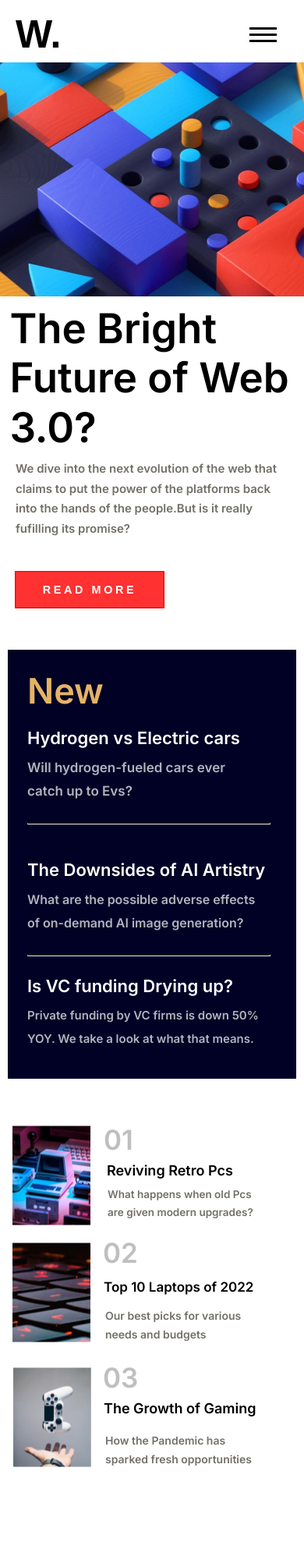
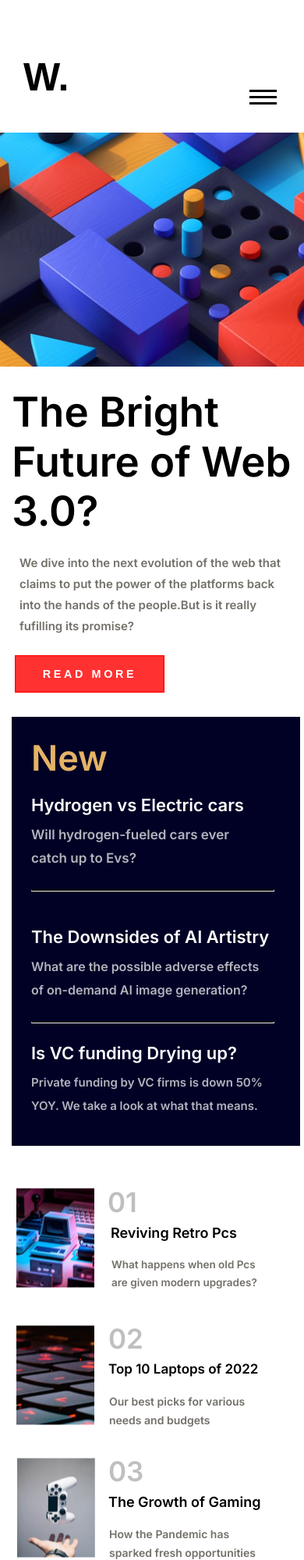
Before and after one commit to seraph894/newsletter, a plain HTML site: page workspace/index.html in a window 390 px wide. Shown: the top 2000 px of the page at 78% size. Before the commit the page ends 1883 px from the top, so only its background shows below. Drawn offline with Linux system fonts and the light colour scheme.

Commit message:
final adjustments

```diff
--- a/workspace/index.html
+++ b/workspace/index.html
@@ -60,7 +60,7 @@ W.
 <main>
 
 <!-- image-here -->
-
+<div class="full">
 <div class="image-box" id="home">
 <img src="../workspace/assets/images/image-web-3-desktop.jpg" alt="tech-image" class="in1">
 </div>
@@ -134,7 +134,7 @@ The Growth of Gaming
 
 <!-- end-box-image-section -->
 
-<!-- begin-end box-section -->
+<!-- begin-2ND box-section -->
 
 <div class="box-section-2" id="new">
 <h2 class="new">New</h2>
@@ -155,7 +155,7 @@ The Growth of Gaming
 <span class="content-3">Private funding by VC firms is down 50% YOY. We take a look at what that means.</span>
 </div>
 </div>
-
+</div>
 </main>
 </div>
 </body>
--- a/workspace/styles.css
+++ b/workspace/styles.css
@@ -7,18 +7,27 @@ font-family: 'Inter', sans-serif;
 width:80vw;
 height:100vh;
 }
+
+
 .boddy{
 position:relative;
 left:130px;
 }
+.full{
+
+}
 .navigation{
 display: flex;
 justify-content: flex-end; /* Align items to the end (right side) */
+padding:-500px;
+margin-bottom:-250px;
+position:relative;
+top:80px;
 }
 .navigation ul{
 list-style-type: none;
 display: flex;
-gap: 15px;
+gap:15px;
 }
 .navigation li a {
 text-decoration: none;
@@ -37,18 +46,21 @@ position:absolute;
 font-family:'Inter-ExtraBold', sans-serif;
 font-weight:800;
 font-size:80px;
+top:40px;
+left:10px;
 }
 .image-box{
 transform:scale(0.5);
-position:relative;
-left:-300px
+position:absolute;
+left:-350px;
+top:55px;
 }
 .head{
 font-size:80px;
-position:relative;
+position:absolute;
 font-weight:200;
 word-wrap: break-word;
-top:-180px;
+top:920px;
 left:-55px;
 }
 .bright{
@@ -60,11 +72,11 @@ transform:scale(0.8);
 position:relative;
 word-wrap:break-word;
 overflow-wrap: break-word;
-top:-410px;
+top:750px;
 left:400px;
 font-size:15px;
 text-align: left;
-line-height:1.7;
+line-height:1.8;
 display: inline-block;
 color:#737069;
 font-weight:500;
@@ -104,7 +116,7 @@ display:flex;
 display:flex;
 justify-content:flex-end;
 position:absolute;
-top:930px;
+top:920px;
 left:152px;
 font-weight:900;
 font-size:17px;
@@ -112,12 +124,12 @@ font-size:17px;
 .img1{
 transform:scale(0.5);
 position:relative;
-top:-275px;
+top:875px;
 left:-47px;
 }
 .num1{
 position:absolute;
-top:875px;
+top:863px;
 left:150px;
 font-weight:900;
 font-size:35px;
@@ -126,7 +138,7 @@ opacity:50%;
 }
 .oldpc{
 position:relative;
-top:-348px;
+top:800px;
 left:-80px;
 font-size:13.5px;
 line-height:1.7;
@@ -138,12 +150,12 @@ width:190px;
 .img2{
 transform:scale(0.5);
 position:relative;
-top:-275px;
+top:875px;
 left:-85px;
 }
 .num2{
 position:absolute;
-top:875px;
+top:863px;
 left:535px;
 font-weight:900;
 font-size:35px;
@@ -154,7 +166,7 @@ opacity:50%;
 display:flex;
 justify-content:flex-end;
 position:absolute;
-top:930px;
+top:920px;
 left:535px;
 font-weight:900;
 font-size:17px;
@@ -165,7 +177,7 @@ display:none;
 
 .needs{
 position:absolute;
-top:960px;
+top:950px;
 left:535px;
 font-size:14px;
 line-height:1.7;
@@ -177,12 +189,12 @@ width:190px;
 .img3{
 transform:scale(0.5);
 position:relative;
-top:-275px;
+top:875px;
 left:75px;
 }
 .num3{
 position:absolute;
-top:875px;
+top:863px;
 left:910px;
 font-weight:900;
 font-size:35px;
@@ -193,14 +205,14 @@ opacity:50%;
 display:flex;
 justify-content:flex-end;
 position:absolute;
-top:930px;
+top:920px;
 left:910px;
 font-weight:900;
 font-size:17px;
 }
 .fresh{
 position:absolute;
-top:960px;
+top:950px;
 left:910px;
 font-size:14px;
 line-height:1.7;
@@ -211,10 +223,10 @@ width:210px;
 }
 .box-section-2{
 position:absolute;
-top:205px;
+top:211px;
 width:370px;
 height:580px;
-left:800px;
+left:780px;
 background-color:#000125;
 }
 .new{
@@ -302,11 +314,12 @@ position:absolute;
 font-family:'Inter-ExtraBold', sans-serif;
 font-weight:800;
 font-size:50px;
+top:55px;
 }
 .image-box{
 position:relative;
 left:-70px;
-top:-160px;
+top:180px;
 width:auto;
 height:auto;
 margin:0;
@@ -360,7 +373,7 @@ transform: rotate(45deg) translate(-5px,-6px);
 }
 .bright{
 position:absolute;
-top:500px;
+top:-250px;
 }
 .head{
 font-size:60px;
@@ -370,38 +383,38 @@ font-weight:ExtraBold;
 }
 .dive{
 position:relative;
-top:-120px;
+top:250px;
 left:-10px;
 }
 .read{
 position:absolute;
 left:-360px;
-top:-20px;
+top:70px;
 }
 .img1{
 position:absolute;
-top:700px;
+top:690px;
 left:-69px;
 
 }
 .box-section-2{
 position:relative;
 left:-15px;
-top:-270px;
+top:60px;
 height:550px;
 }
 .Retro{
 position:absolute;
-top:660px;
+top:750px;
 }
 .num1{
 position:absolute;
-top:760px;
+top:750px;
 left:98px;
 }
 .title1{
 position:absolute;
-top:810px;
+top:800px;
 display:inline-block;
 width:200px;
 left:102px;
@@ -415,51 +428,51 @@ left:103px
 }
 .img2{
 position:relative;
-top:700px;
+top:1050px;
 left:-69px;
 }
 .num2{
 position:absolute;
-top:1570px;
-left:112px;
+top:1680px;
+left:119px;
 z-index:2;
 }
 .title2{
 position:absolute;
-top:1625px;
+top:1730px;
 display:inline-block;
 width:200px;
-left:113px;
+left:119px;
 font-size:17px;
 font-weight:900;
 }
 .needs{
 position:absolute;
-left:220px;
+left:230px;
 z-index:2;
 width:200px;
-left:115px;
+left:120px;
 font-weight:900;
-top:1660px;
+top:1770px;
 font-size:14px;
 }
 .img3{
 position:relative;
-top:860px;
+top:1220px;
 left:-288px;
 }
 .num3{
 position:absolute;
-top:1730px;
-left:112px;
+top:1850px;
+left:119px;
 z-index:2;
 }
 .title3{
 position:absolute;
-top:1780px;
+top:1900px;
 display:inline-block;
 width:200px;
-left:113px;
+left:119px;
 font-size:18px;
 font-weight:900;
 }
@@ -468,9 +481,9 @@ position:absolute;
 left:220px;
 z-index:2;
 width:200px;
-left:115px;
+left:120px;
 font-weight:900;
-top:1820px;
+top:1940px;
 font-size:14px
 }
 }
```
